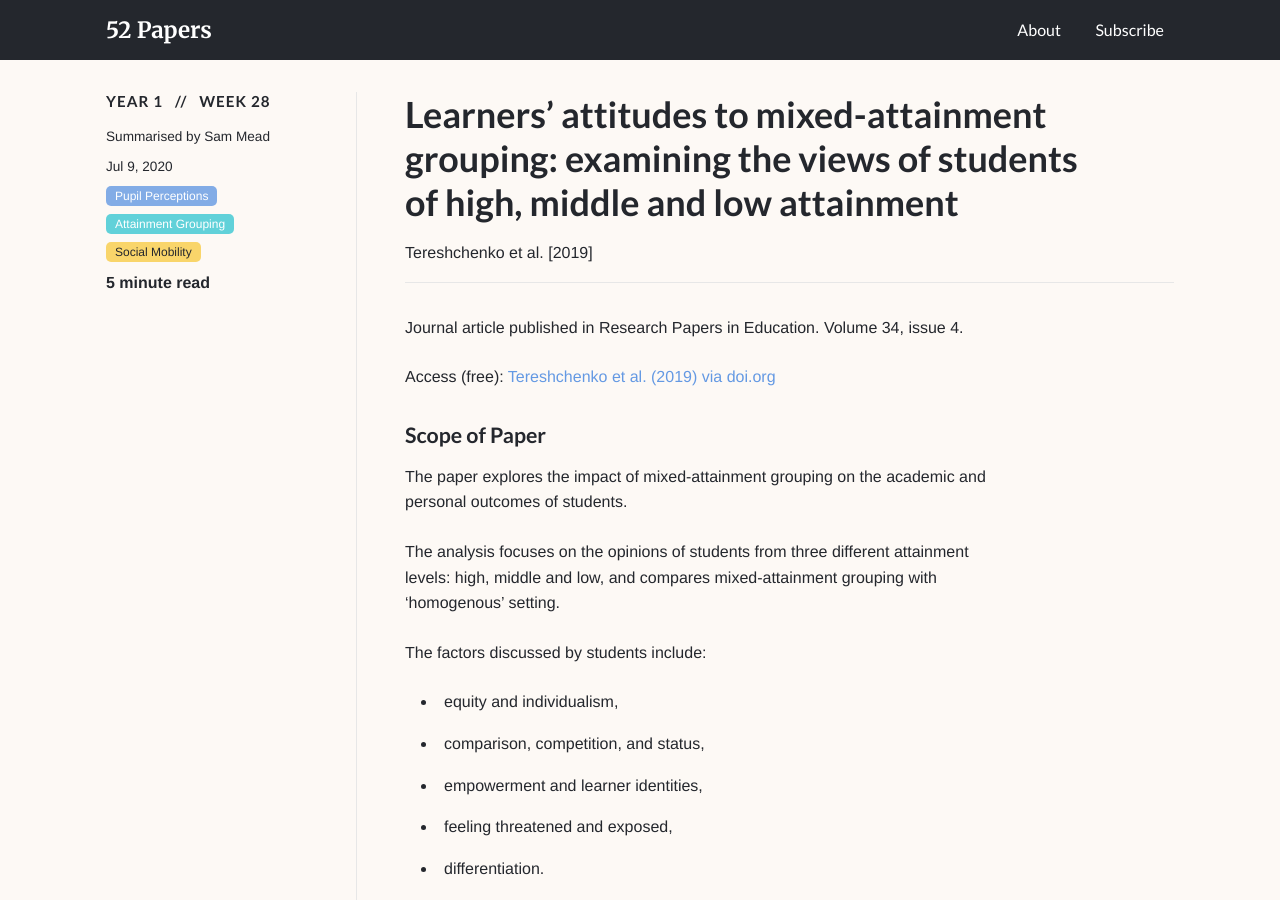
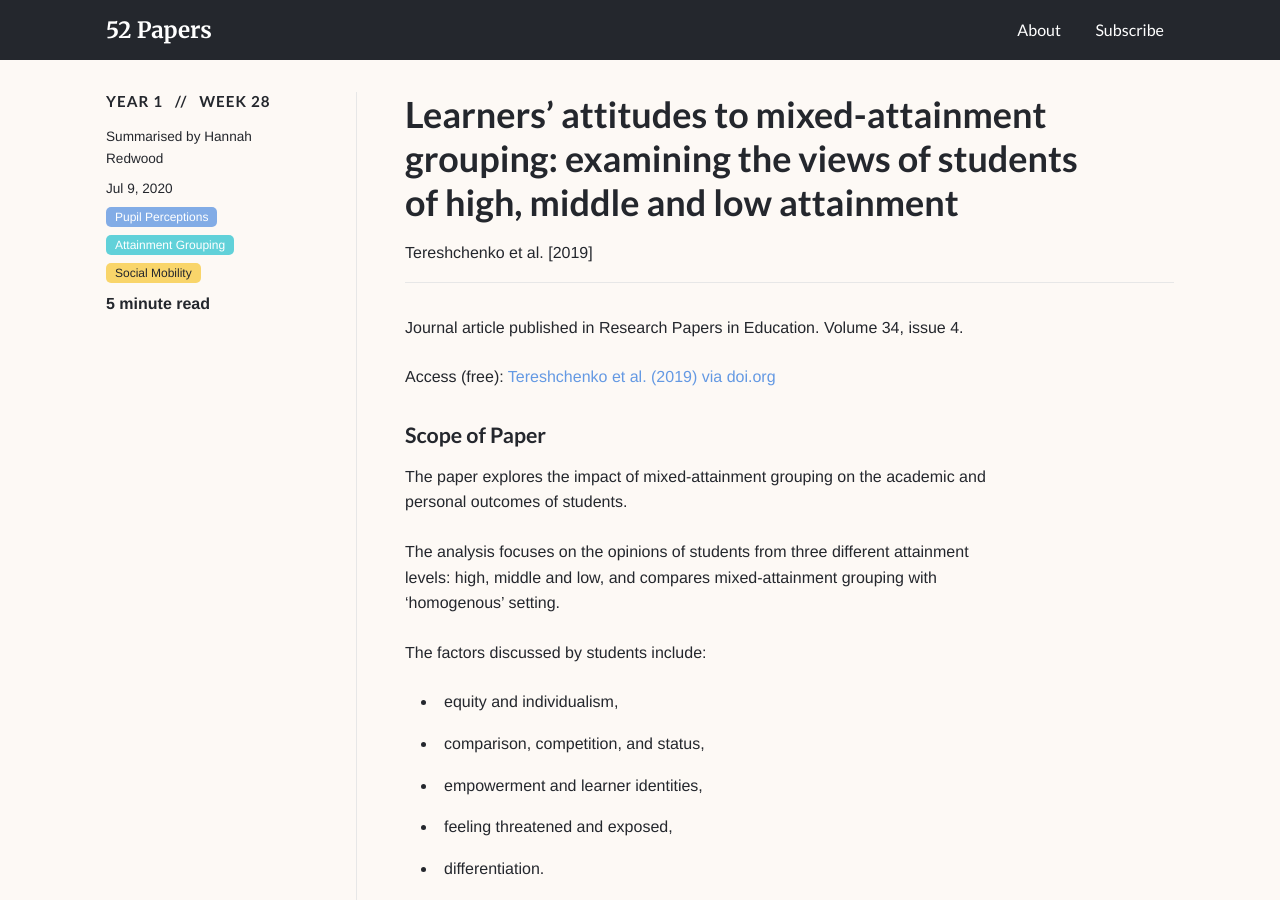
Before and after one commit to samjamead/52papers, a Jekyll site: the page built from _posts/2020-07-09-year1week28.html, in a window 1280 px wide and 900 px high. Built offline with Jekyll 4.4.1, drawn with Linux system fonts in a browser that asks for light colours; nearby versions of some CDN libraries.

Commit message:
Update 2020-07-09-year1week28.html

```diff
--- a/_posts/2020-07-09-year1week28.html
+++ b/_posts/2020-07-09-year1week28.html
@@ -2,6 +2,7 @@
 type: posts
 layout: post
 date:   2020-07-09 10:55:06 +0100
+author: Hannah Redwood
 permalink: /posts/year1week28
 category: 52papers
 year: One
```
